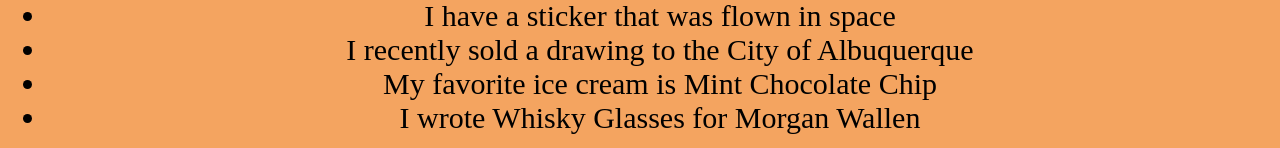
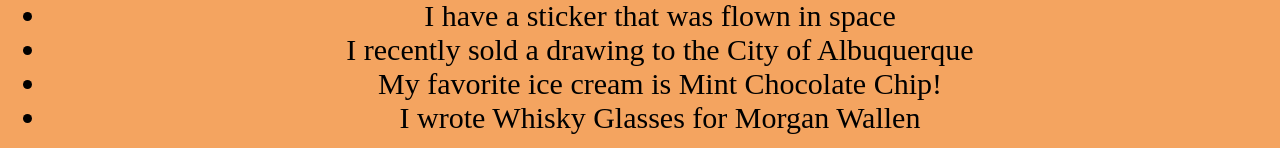
Before and after one commit to spatulalad/about-me, a plain HTML site: page index.html in a window 1280 px wide. Shown: the part 676-824 px from the top of the page. Drawn offline with Linux system fonts and the light colour scheme.

```diff
--- a/index.html
+++ b/index.html
@@ -20,7 +20,7 @@
         <li class="facts-list">My mother is Cuban and my father was from West Virginia</li>
         <li class="facts-list">I have a sticker that was flown in space</li>
         <li class="facts-list">I recently sold a drawing to the City of Albuquerque</li>
-        <li class="facts-list">My favorite ice cream is Mint Chocolate Chip</li>
+        <li class="facts-list">My favorite ice cream is Mint Chocolate Chip!</li>
         <li class="facts-list">I wrote Whisky Glasses for Morgan Wallen</li>
     </ul>
 </body>
```
